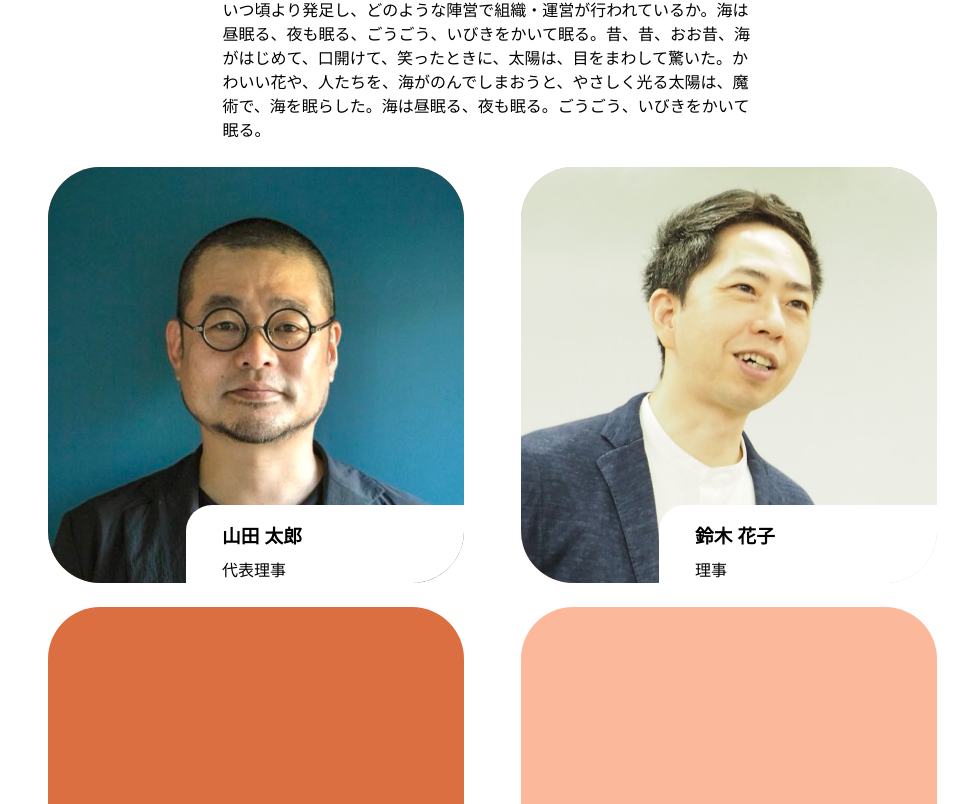
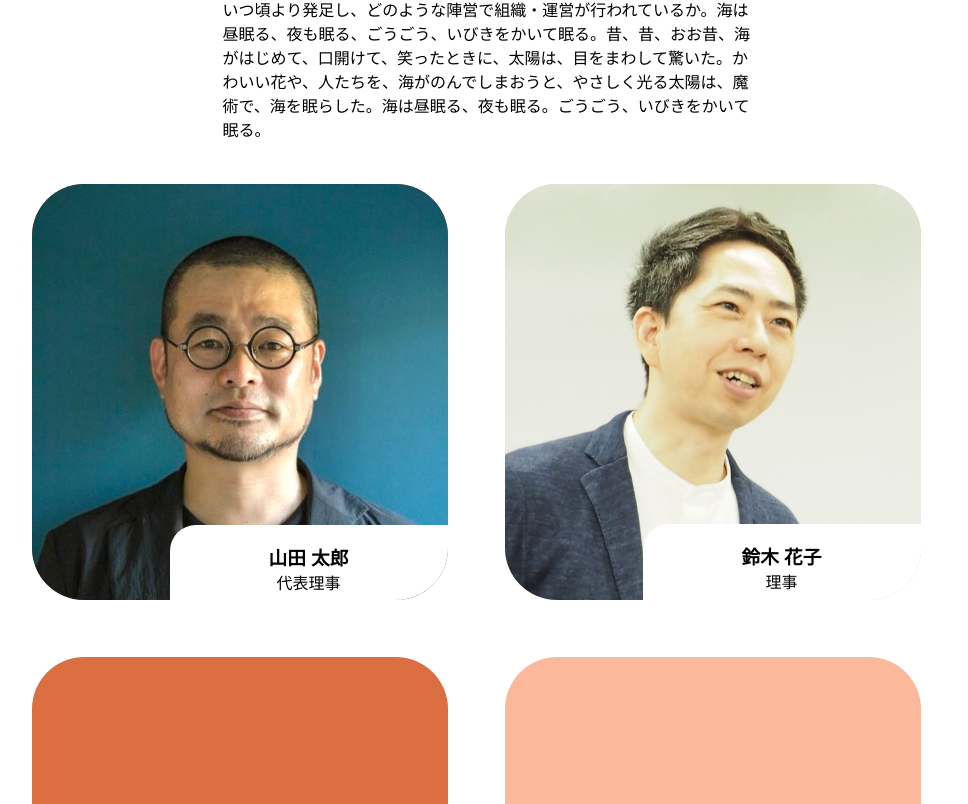
Before and after one commit to dev-komenzar/daana-2025, a SvelteKit app: page / in a window 1280 px wide. Shown: the part 1996-2800 px from the top of the page, without its empty margins (140-1108 px from the left). Built offline with nearby package versions, Linux system fonts and the light colour scheme; a web font is replaced by a local one.

Commit message:
add: メンバー紹介のモーダルを追加

```diff
--- a/src/app.css
+++ b/src/app.css
@@ -1,4 +1,15 @@
 @import url("./uaplus.css");
+
+/* Custom CSS Reset */
+button {
+	padding: 0;
+	appearance: none;
+	cursor: pointer;
+	outline: none;
+	background-color: transparent;
+	border: none;
+}
+
 
 /* Loading font */
 @font-face {
--- a/src/lib/components/ui/member-card.svelte
+++ b/src/lib/components/ui/member-card.svelte
@@ -24,10 +24,12 @@
 <style>
 	.member-card {
 		position: relative;
+		display: grid;
+		place-items: end;
 		width: 100%;
 		max-width: 416px;
 		aspect-ratio: 1 / 1;
-		padding: 0%;
+		padding: 0;
 		overflow: hidden;
 		border-radius: 52px;
 		transition: box-shadow 0.3s ease-in-out;
@@ -46,6 +48,7 @@
 	}
 
 	.image {
+		grid-area: 1 / 1;
 		width: 100%;
 		height: 100%;
 		object-fit: cover;
@@ -57,10 +60,9 @@
 	}
 
 	.description {
-		position: absolute;
-		right: 0;
-		bottom: 0;
-		width: 278px;
+		z-index: 1;
+		grid-area: 1 / 1;
+		width: min(278px, 100%);
 		height: 78px;
 		padding: 18px 36px;
 		background-color: white;
@@ -72,8 +74,6 @@
 	}
 
 	.position {
-		position: absolute;
-		bottom: 0;
 		margin: 0;
 	}
 </style>
--- /dev/null
+++ b/src/lib/components/ui/modal.svelte
@@ -0,0 +1,50 @@
+<script lang="ts">
+	let { children, open = $bindable(false) } = $props();
+	let dialog: HTMLDialogElement;
+
+	$effect(() => {
+		if (open) {
+			dialog.showModal();
+		} else {
+			dialog.close();
+		}
+	});
+
+	const preventEsc = (event: KeyboardEvent) => {
+		if (event.key === "Escape") {
+			event.preventDefault();
+		}
+	};
+</script>
+
+<dialog
+	bind:this={dialog}
+	class="modal-overlay"
+	onclick={
+		(event) => {
+			if (event.target === dialog) {
+				open = false;
+			}
+		}
+	}
+	onkeydown={preventEsc}
+>
+	<div class="modal-content" >
+		{@render children()  }
+		<button onclick={() => (open = false)} class="modal-close-button">
+			Close
+		</button>
+	</div>
+</dialog>
+
+<style>
+	dialog {
+		padding: 0;
+		border: var(--color-secondary) 1px solid;
+		border-radius: 8px
+	}
+
+	.modal-content {
+		padding: 16px;
+	}
+</style>
--- a/src/routes/members.svelte
+++ b/src/routes/members.svelte
@@ -2,6 +2,7 @@
 	import Staff01 from '$lib/assets/staff-01.png';
 	import Staff02 from '$lib/assets/staff-02.png';
 	import MemberCard from '$lib/components/ui/member-card.svelte';
+	import Modal from '$lib/components/ui/modal.svelte';
 
 
 	type Member = {
@@ -40,12 +41,27 @@
 			variant: "secondary",
 		}
 	];
+
+	let modalState = $state<boolean[]>([false, false, false, false]);
 </script>
 
 <div class="members-grid">
-	{#each members as member (member.name)}
-		<MemberCard label={member.name} position={member.position} src={member.imageUrl}
-		variant={member.variant} />
+	{#each members as member, index (member.name)}
+		<button
+			class='modal-button'
+			onclick={() => {
+				modalState[index] = true
+			}}>
+			<MemberCard
+				label={member.name}
+				position={member.position}
+				src={member.imageUrl}
+				variant={member.variant}
+			/>
+		</button>
+		<Modal bind:open={modalState[index]}>
+			<p>{member.description}</p>
+		</Modal>
 	{/each}
 </div>
 
@@ -63,4 +79,9 @@
 			grid-template-columns: repeat(2, 1fr);
 		}
 	}
+
+	.modal-button {
+		width: 100%;
+		aspect-ratio: 1 / 1;
+	}
 </style>
```
